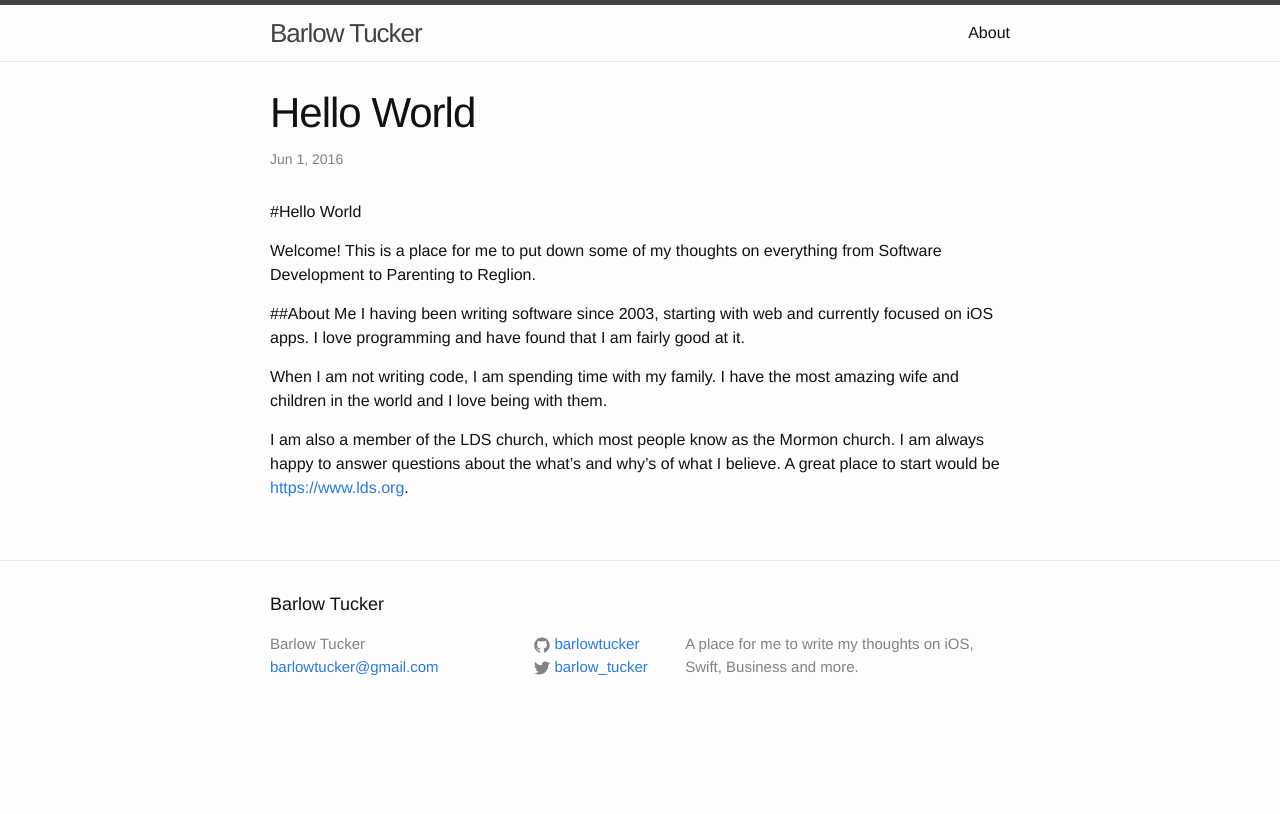
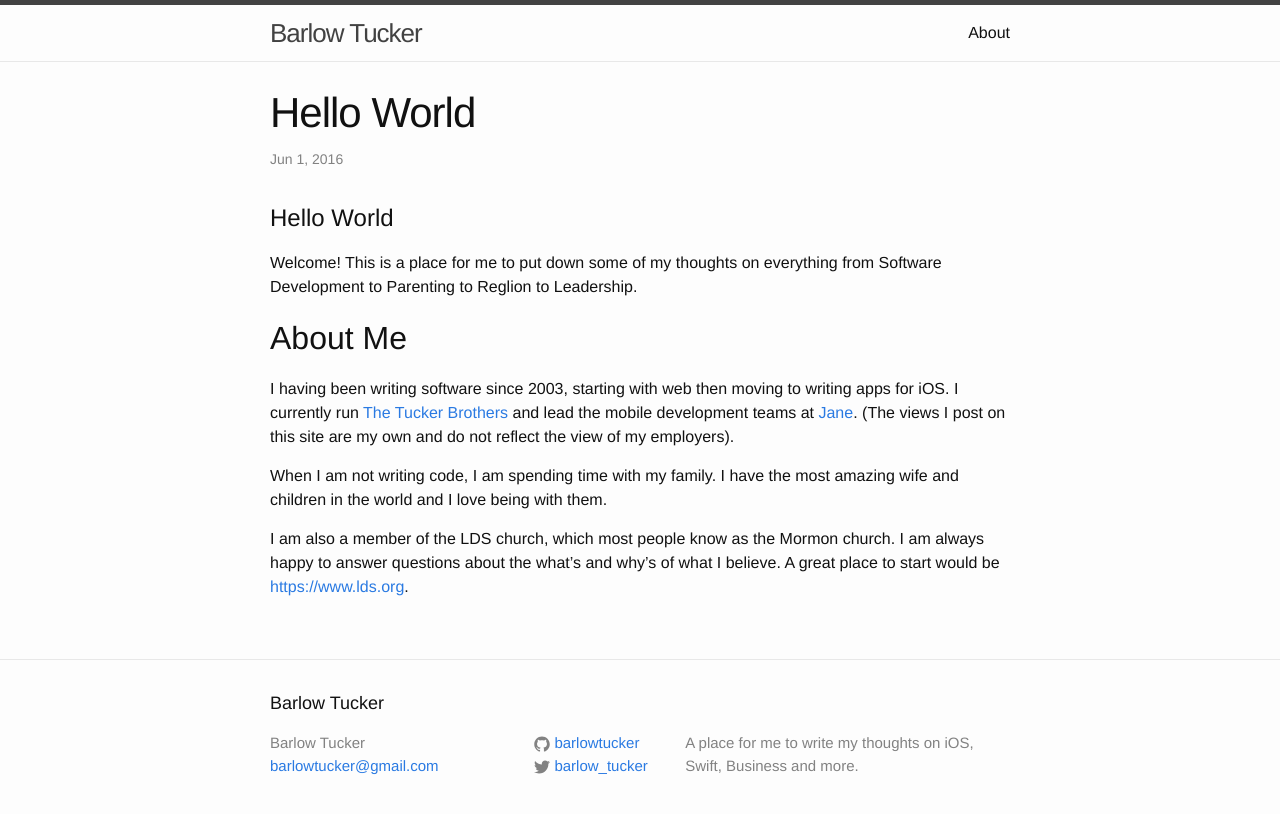
Before and after one commit to BarlowTucker/barlowtucker.github.io, a Jekyll site: the page built from _posts/2016-06-01-Hello-World.md, in a window 1280 px wide. Shown: the top 814 px of the page. Built offline with Jekyll 4.4.1, drawn with Linux system fonts in a browser that asks for light colours.

Commit message:
Hello World Update

```diff
--- a/_posts/2016-06-01-Hello-World.md
+++ b/_posts/2016-06-01-Hello-World.md
@@ -5,12 +5,12 @@
 categories: Intro
 ---
 
-#Hello World
+# Hello World
 
-Welcome! This is a place for me to put down some of my thoughts on everything from Software Development to Parenting to Reglion.
+Welcome! This is a place for me to put down some of my thoughts on everything from Software Development to Parenting to Reglion to Leadership.
 
-##About Me
-I having been writing software since 2003, starting with web and currently focused on iOS apps.  I love programming and have found that I am fairly good at it.
+## About Me
+I having been writing software since 2003, starting with web then moving to writing apps for iOS.  I currently run [The Tucker Brothers](www.thetuckerbros.com) and lead the mobile development teams at [Jane](jane.com). (The views I post on this site are my own and do not reflect the view of my employers).
 
 When I am not writing code, I am spending time with my family.  I have the most amazing wife and children in the world and I love being with them.
 
```
